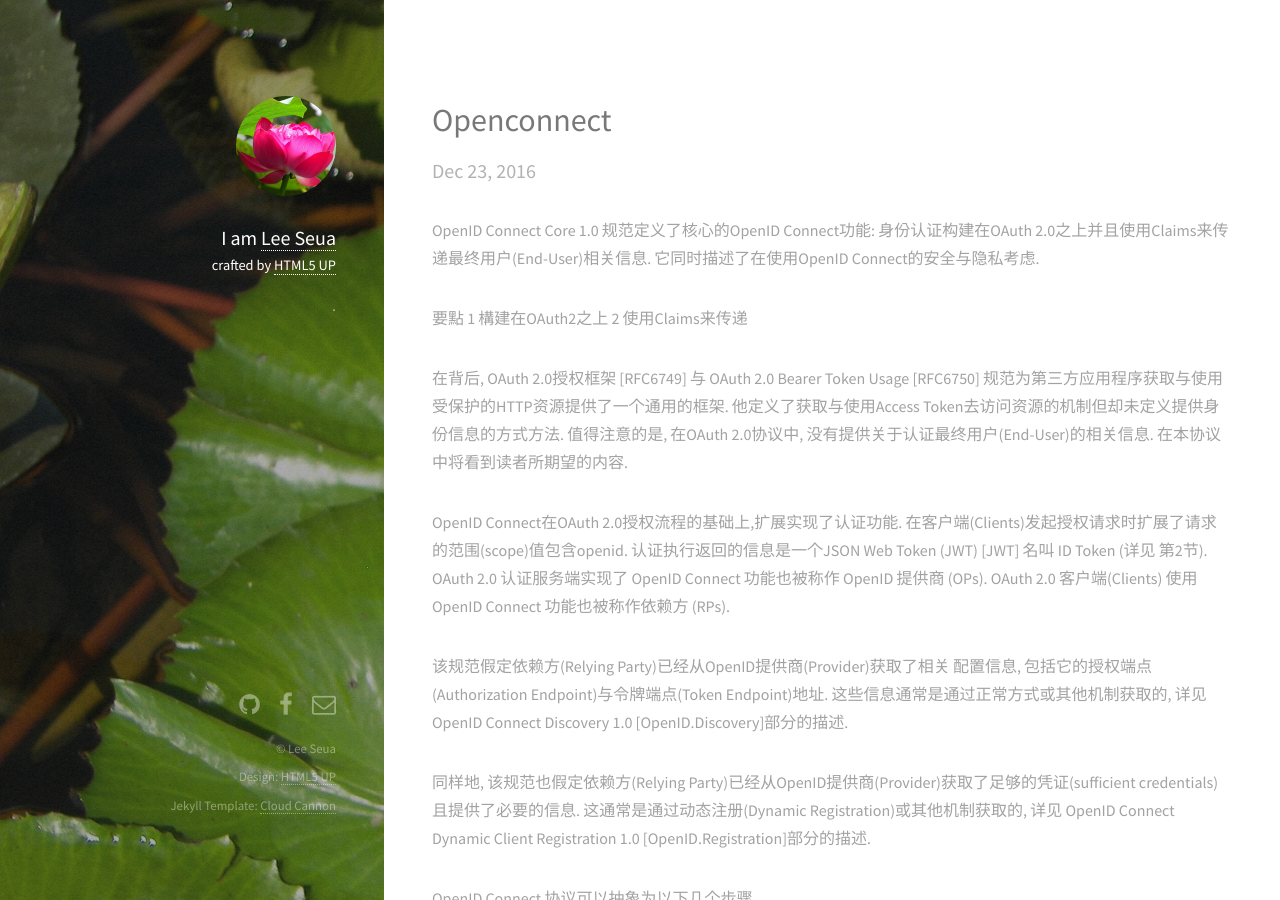
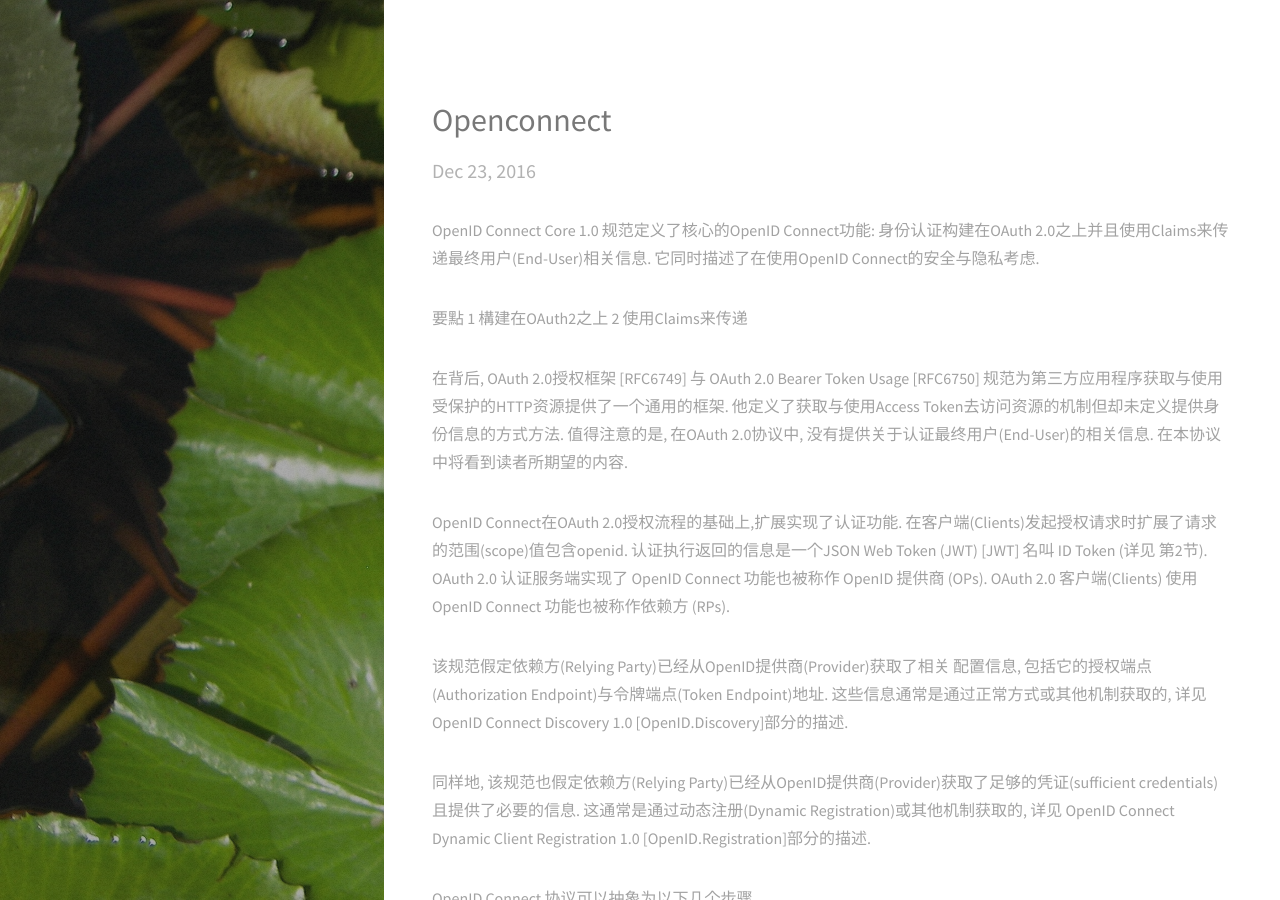
Before and after one commit to seua/seua.github.io, a Jekyll site: the page built from index.html, in a window 1280 px wide and 900 px high. Built offline with Jekyll 4.4.1, drawn with Linux system fonts in a browser that asks for light colours.

Commit message:
clean theme

```diff
--- a/_layouts/default.html
+++ b/_layouts/default.html
@@ -31,10 +31,6 @@
 	<body id="top">
 
       <header id="header">
-          <a href="#" class="image avatar"><img src="/images/avatar.jpg" alt="" /></a>
-          <h1><strong>I am <a href="/">Lee Seua</a></strong><br />
-          <!-- --><br /></h1>
-          <h5>crafted by <a href="http://html5up.net">HTML5 UP</a></h5>.
       </header>
 
 
@@ -42,70 +38,7 @@
 
         <!-- Footer -->
         <footer id="footer">
-            <ul class="icons">
 
-              {% if site.github_username %}
-              <li>
-                <a href="https://github.com/{{ site.github_username }}" class="icon fa-github">
-                  <span class="label">GitHub</span>
-                </a>
-              </li>
-              {% endif %}
-
-              {% if site.twitter_username %}
-              <li>
-                <a href="https://twitter.com/{{ site.twitter_username }}" class="icon fa-twitter">
-                  <span class="label">Twitter</span>
-                </a>
-              </li>
-              {% endif %}
-
-              {% if site.linkedin_username %}
-              <li>
-                <a href="https://linkedin.com/in/{{ site.linkedin_username }}" class="icon fa-linkedin">
-                  <span class="label">LinkedIn</span>
-                </a>
-              </li>
-              {% endif %}
-
-              {% if site.google_plus_username %}
-              <li>
-                <a href="https://plus.google.com/{{ site.google_plus_username }}" class="icon fa-google-plus">
-                  <span class="label">Google+</span>
-                </a>
-              </li>
-              {% endif %}
-
-              {% if site.facebook_username %}
-              <li>
-                <a href="https://www.facebook.com/{{ site.facebook_username }}" class="icon fa-facebook">
-                  <span class="label">Facebook</span>
-                </a>
-              </li>
-              {% endif %}
-
-              {% if site.dribbble_username %}
-              <li>
-                <a href="#" class="icon fa-dribbble">
-                  <span class="label">Dribbble</span>
-                </a>
-              </li>
-              {% endif %}
-
-              {% if site.email %}
-              <li>
-                <a href="mailto:{{ site.email }}" class="icon fa-envelope-o">
-                  <span class="label">Email</span>
-                </a>
-              </li>
-              {% endif %}
-            </ul>
-            <ul class="copyright">
-                <li>&copy; Lee Seua</li>
-                <li>Design: <a href="http://html5up.net">HTML5 UP</a></li>
-                <!--<li>Demo Images: <a href="https://unsplash.com/">Unsplash</a></li>-->
-                <li>Jekyll Template: <a href="http://cloudcannon.com">Cloud Cannon</a></li>
-            </ul>
         </footer>
 
 	</body>
```
Also changed, not shown: other parts of _layouts/default.html (+1 -1 lines), _includes/footer.html (+1 -16 lines).
